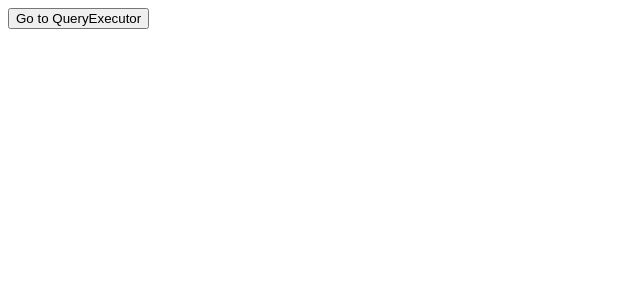
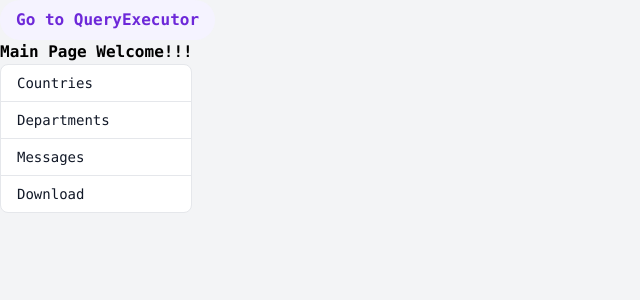
Before and after one commit to bgsourav/DB-App, a Flask app: page / in a window 1280 px wide. Shown: the top 300 px of the page, without its empty margins (0-640 px from the left). Run offline with Flask 2, Linux system fonts and the light colour scheme; some libraries are stand-ins or nearby versions.

Commit message:
added minor css

```diff
--- a/templates/main.html
+++ b/templates/main.html
@@ -4,10 +4,29 @@
     <meta charset="UTF-8">
     <title>APP</title>
 </head>
-<body>
-    <button onclick="window.location = '/inp'" >
+<script src="https://cdn.tailwindcss.com"></script>
+<body class="font-mono font-bold bg-gray-100">
+    <button onclick="window.location = '/inp'" class="py-2 px-4 text-violet-700 rounded-full font-semibold bg-violet-50 hover:bg-violet-800 hover:text-violet-50">
         Go to QueryExecutor
     </button>
-    <h1></h1>
+    <h1>Main Page Welcome!!!</h1>
+    <div class="w-48 text-sm font-medium text-gray-900 bg-white rounded-lg border border-gray-200 dark:bg-gray-700 dark:border-gray-600 dark:text-white">
+        <a href="/tab1" class="block py-2 px-4 w-full border-b border-gray-200 cursor-pointer hover:bg-gray-100 hover:text-blue-700 focus:outline-none focus:ring-2 focus:ring-blue-700 focus:text-blue-700 dark:border-gray-600 dark:hover:bg-gray-600 dark:hover:text-white dark:focus:ring-gray-500 dark:focus:text-white">
+            Countries
+        </a>
+        <a href="#" class="block py-2 px-4 w-full border-b border-gray-200 cursor-pointer hover:bg-gray-100 hover:text-blue-700 focus:outline-none focus:ring-2 focus:ring-blue-700 focus:text-blue-700 dark:border-gray-600 dark:hover:bg-gray-600 dark:hover:text-white dark:focus:ring-gray-500 dark:focus:text-white">
+            Departments
+        </a>
+        <a href="#" class="block py-2 px-4 w-full border-b border-gray-200 cursor-pointer hover:bg-gray-100 hover:text-blue-700 focus:outline-none focus:ring-2 focus:ring-blue-700 focus:text-blue-700 dark:border-gray-600 dark:hover:bg-gray-600 dark:hover:text-white dark:focus:ring-gray-500 dark:focus:text-white">
+            Messages
+        </a>
+        <a href="#" class="block py-2 px-4 w-full rounded-b-lg cursor-pointer hover:bg-gray-100 hover:text-blue-700 focus:outline-none focus:ring-2 focus:ring-blue-700 focus:text-blue-700 dark:border-gray-600 dark:hover:bg-gray-600 dark:hover:text-white dark:focus:ring-gray-500 dark:focus:text-white">
+            Download
+        </a>
+    </div>
+    <div>
+        {% block content %}
+        {% endblock %}
+    </div>
 </body>
 </html>
```
Also changed, not shown: templates/input.html (+7 -5 lines).
